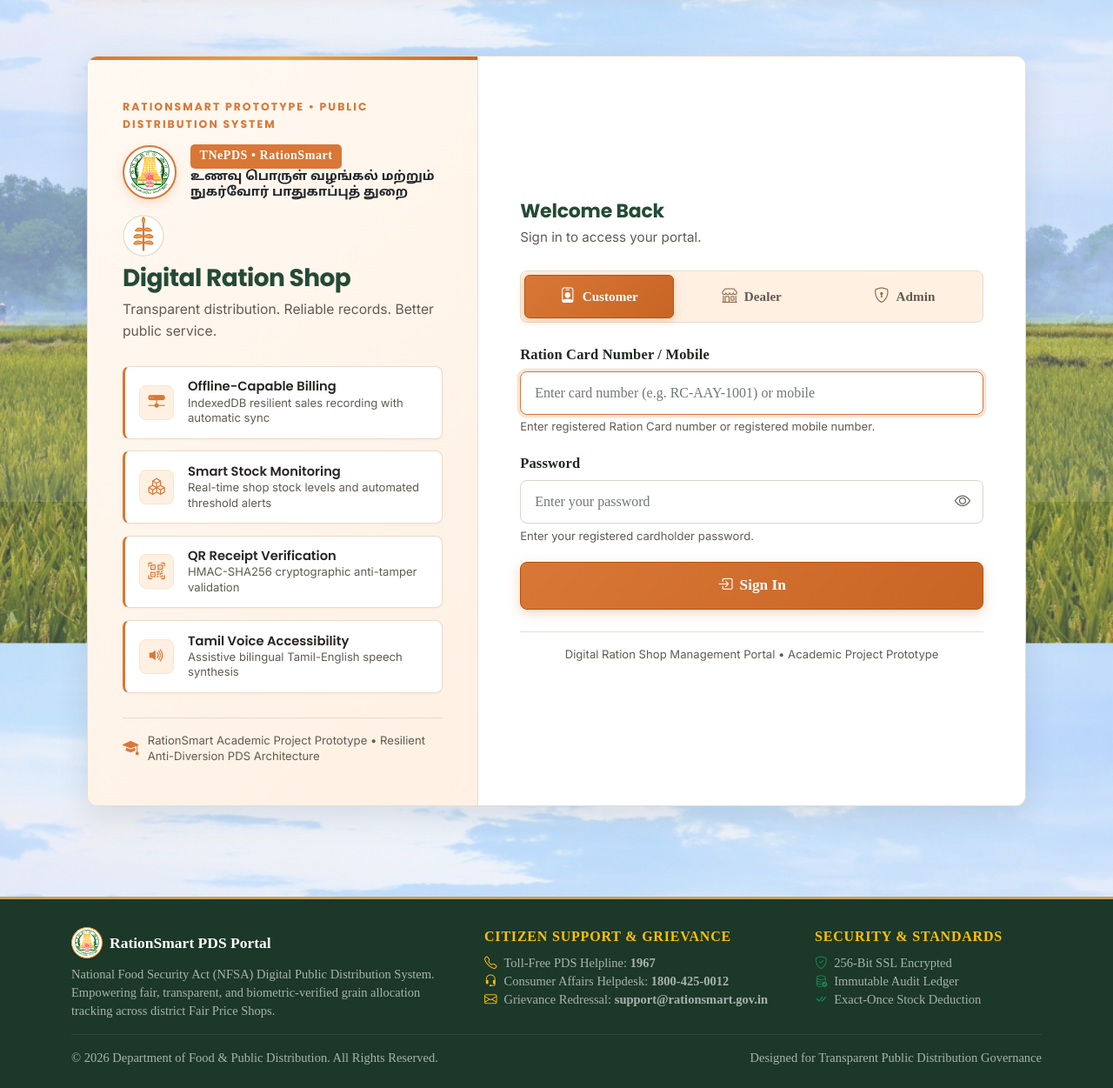
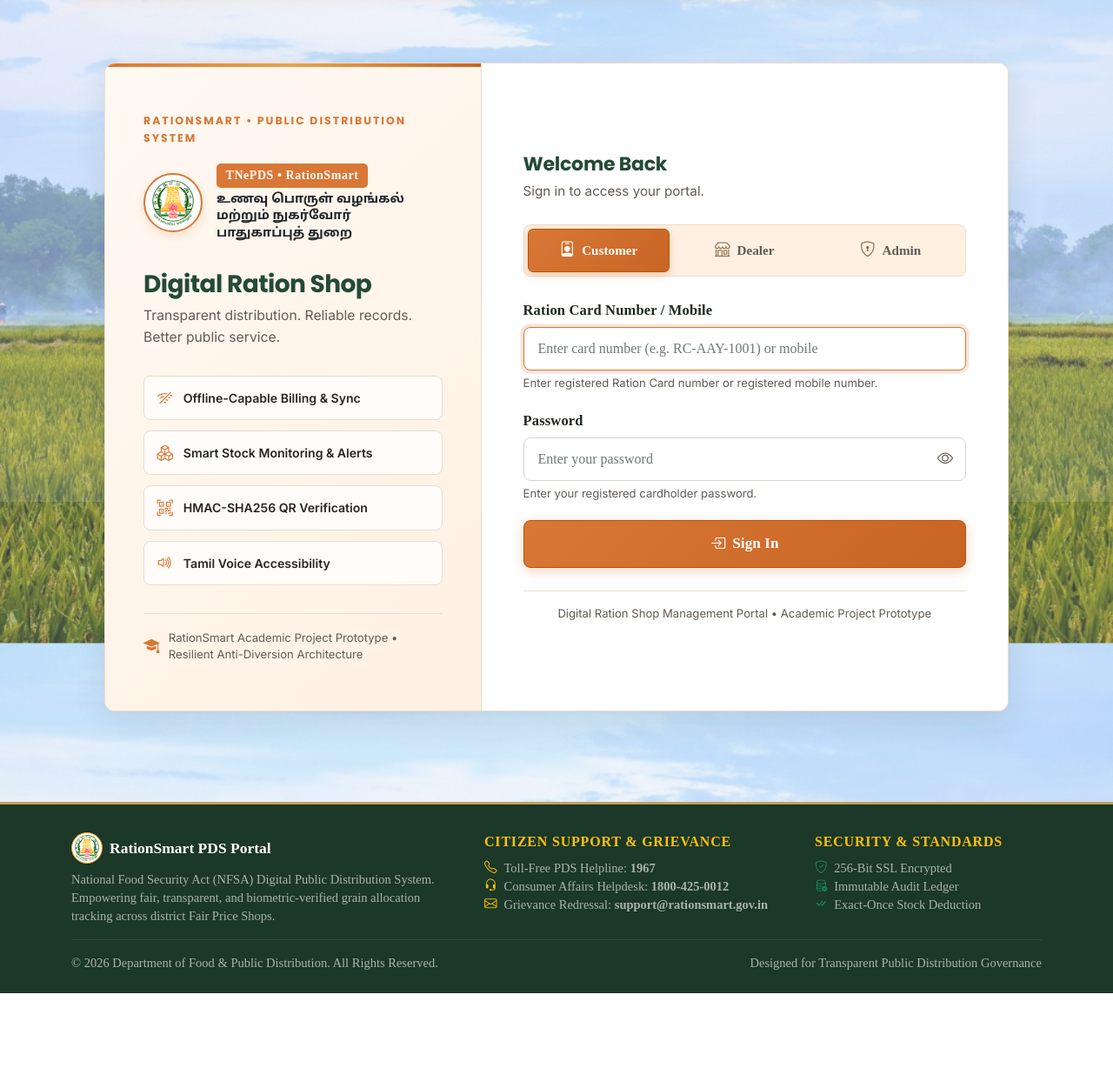
Before and after one commit to MahathiSelvaraj/RationSmart-PDS-Portal, a Flask app: page /login in a window 1280 px wide. Shown: the part 223-1474 px from the top of the page at 87% size. After the commit the page ends 1365 px from the top, so only its background shows below. Run offline with Flask 3, Linux system fonts and the light colour scheme; some libraries are stand-ins or nearby versions.

Commit message:
feat(auth): clean up login left panel by removing duplicate logo and replacing bulky cards with sleek compact feature checklist

```diff
--- a/templates/auth/login.html
+++ b/templates/auth/login.html
@@ -21,7 +21,7 @@
     font-family: 'Inter', var(--pds-font-family), -apple-system, BlinkMacSystemFont, 'Segoe UI', Roboto, sans-serif;
     background-color: transparent;
     color: #292524;
-    padding: 2rem 0 3.5rem 0;
+    padding: 2.5rem 0 3.5rem 0;
     min-height: calc(100vh - 160px);
     display: flex;
     align-items: center;
@@ -34,16 +34,16 @@
     border-radius: 12px;
     box-shadow: 0 12px 36px rgba(41, 37, 36, 0.10);
     overflow: hidden;
-    max-width: 1080px;
+    max-width: 1040px;
     width: 100%;
     margin: 0 auto;
 }
 
-/* --- Left Section (Brand & Feature Highlights Panel) --- */
+/* --- Left Section (Brand & Clean Identity Panel) --- */
 .login-visual-panel {
     background: linear-gradient(135deg, rgba(255, 249, 242, 0.98) 0%, rgba(255, 240, 226, 0.98) 100%);
     border-right: 1px solid #EADCCB;
-    padding: 3rem 2.5rem;
+    padding: 3.5rem 2.75rem;
     display: flex;
     flex-direction: column;
     justify-content: space-between;
@@ -68,13 +68,40 @@
     color: #D97736;
     text-transform: uppercase;
     display: inline-block;
-    margin-bottom: 0.85rem;
+    margin-bottom: 1.25rem;
 }
 
-/* Brand Title & Tagline */
+/* Single Authoritative Brand Logo & Department Title */
+.login-brand-header {
+    display: flex;
+    align-items: center;
+    gap: 1rem;
+    margin-bottom: 2rem;
+}
+
+.login-emblem-wrap {
+    background: #FFFFFF;
+    border: 2px solid #D97736;
+    border-radius: 50%;
+    padding: 6px;
+    width: 68px;
+    height: 68px;
+    box-shadow: 0 4px 12px rgba(217,119,54,0.20);
+    display: flex;
+    align-items: center;
+    justify-content: center;
+    flex-shrink: 0;
+}
+
+.login-emblem-wrap img {
+    width: 100%;
+    height: 100%;
+    object-fit: contain;
+}
+
 .portal-main-heading {
     font-family: 'Poppins', sans-serif;
-    font-size: 2.25rem;
+    font-size: 2.35rem;
     font-weight: 800;
     color: #292524;
     line-height: 1.2;
@@ -87,72 +114,48 @@
     color: #625B53;
     font-size: 0.98rem;
     line-height: 1.55;
-    margin-bottom: 1.75rem;
+    margin-bottom: 2rem;
 }
 
-/* Compact Feature Highlight Cards */
-.login-feature-highlights {
+/* Compact, Subtle Feature Highlights List */
+.login-feature-list {
     display: flex;
     flex-direction: column;
-    gap: 0.85rem;
-    margin-bottom: 1.75rem;
+    gap: 0.75rem;
+    margin-bottom: 2rem;
 }
 
-.feature-highlight-card {
+.login-feature-item {
     display: flex;
     align-items: center;
-    gap: 1rem;
-    padding: 0.85rem 1rem;
-    background-color: #FFFFFF;
+    gap: 0.75rem;
+    padding: 0.65rem 0.9rem;
+    background: rgba(255, 255, 255, 0.75);
     border: 1px solid #EADCCB;
-    border-left: 3.5px solid #D97736;
     border-radius: 8px;
-    box-shadow: 0 1px 3px rgba(41, 37, 36, 0.04);
-    transition: transform 0.15s ease-in-out, box-shadow 0.15s ease-in-out;
+    font-family: 'Inter', sans-serif;
+    font-size: 0.88rem;
+    font-weight: 600;
+    color: #292524;
+    transition: transform 0.15s ease, background 0.15s ease;
 }
 
-.feature-highlight-card:hover {
+.login-feature-item:hover {
+    background: #FFFFFF;
     transform: translateX(3px);
-    box-shadow: 0 4px 12px rgba(217, 119, 54, 0.12);
+    box-shadow: 0 2px 8px rgba(217, 119, 54, 0.10);
 }
 
-.feature-highlight-icon {
-    width: 40px;
-    height: 40px;
-    min-width: 40px;
-    background-color: #FFF0E2;
+.login-feature-item i {
+    font-size: 1.15rem;
     color: #D97736;
-    border: 1px solid #FCE4CC;
-    border-radius: 8px;
-    display: flex;
-    align-items: center;
-    justify-content: center;
-    font-size: 1.2rem;
-}
-
-.feature-highlight-content {
-    display: flex;
-    flex-direction: column;
-}
-
-.feature-highlight-content strong {
-    font-family: 'Poppins', sans-serif;
-    font-size: 0.92rem;
-    font-weight: 600;
-    color: #292524;
-    line-height: 1.3;
-}
-
-.feature-highlight-content span {
-    font-size: 0.82rem;
-    color: #625B53;
-    line-height: 1.35;
+    flex-shrink: 0;
 }
 
 /* Left Panel Footer Notice */
 .login-prototype-badge {
     border-top: 1px solid #EADCCB;
-    padding-top: 1rem;
+    padding-top: 1.15rem;
     margin-top: auto;
     display: flex;
     align-items: center;
@@ -171,7 +174,7 @@
 /* --- Right Section (Access Panel & Role Form) --- */
 .login-access-panel {
     background-color: #FFFFFF;
-    padding: 3.25rem 3rem;
+    padding: 3.5rem 3rem;
     display: flex;
     flex-direction: column;
     justify-content: center;
@@ -179,7 +182,7 @@
 
 .access-heading {
     font-family: 'Poppins', sans-serif;
-    font-size: 1.95rem;
+    font-size: 2rem;
     font-weight: 700;
     color: #292524;
     margin-bottom: 0.25rem;
@@ -190,7 +193,7 @@
     font-family: 'Inter', sans-serif;
     font-size: 0.95rem;
     color: #625B53;
-    margin-bottom: 1.6rem;
+    margin-bottom: 1.65rem;
 }
 
 /* Role Selector Tabs */
@@ -200,7 +203,7 @@
     border: 1px solid #EADCCB;
     border-radius: 8px;
     padding: 4px;
-    margin-bottom: 1.5rem;
+    margin-bottom: 1.65rem;
     gap: 4px;
 }
 
@@ -249,7 +252,7 @@
 
 /* Field Group & Inputs */
 .login-field-group {
-    margin-bottom: 1.25rem;
+    margin-bottom: 1.35rem;
 }
 
 .login-field-label {
@@ -398,35 +401,20 @@
 <div class="login-portal-wrapper">
     <div class="login-split-frame">
         <div class="row g-0">
-            <!-- Left Section: Visual & Feature Highlights Panel -->
+            <!-- Left Section: Clean Identity & Features -->
             <div class="col-lg-5 login-visual-panel">
                 <div>
-                    <span class="pds-gov-label">RationSmart Prototype &bull; PUBLIC DISTRIBUTION SYSTEM</span>
+                    <span class="pds-gov-label">RationSmart &bull; PUBLIC DISTRIBUTION SYSTEM</span>
 
-                    <!-- Preserved RationSmart Logo & Identity -->
-                    <div class="d-flex align-items-center gap-3 mb-3">
-                        <div style="background: #FFFFFF; border: 2.5px solid #D97736; border-radius: 50%; padding: 4px; width: 62px; height: 62px; box-shadow: 0 4px 12px rgba(217,119,54,0.22); display: flex; align-items: center; justify-content: center; flex-shrink: 0;">
-                            <img src="{{ url_for('static', filename='img/tn_gov_logo.svg') }}" alt="Tamil Nadu Government Emblem" style="width: 100%; height: 100%; object-fit: contain;">
+                    <!-- Single Authoritative Brand Logo -->
+                    <div class="login-brand-header">
+                        <div class="login-emblem-wrap">
+                            <img src="{{ url_for('static', filename='img/tn_gov_logo.svg') }}" alt="Tamil Nadu Government Emblem">
                         </div>
                         <div>
                             <span class="badge" style="background-color: #D97736; color: #FFFFFF; font-size: 0.75rem; letter-spacing: 0.04em; font-weight: 700;">TNePDS &bull; RationSmart</span>
-                            <div class="fw-bold text-dark" style="font-size: 0.92rem; line-height: 1.25; font-family: 'Noto Sans Tamil', sans-serif;">உணவு பொருள் வழங்கல் மற்றும் நுகர்வோர் பாதுகாப்புத் துறை</div>
+                            <div class="fw-bold text-dark mt-1" style="font-size: 0.92rem; line-height: 1.3; font-family: 'Noto Sans Tamil', sans-serif;">உணவு பொருள் வழங்கல் மற்றும் நுகர்வோர் பாதுகாப்புத் துறை</div>
                         </div>
-                    </div>
-
-                    <!-- Preserved Grain Motif Brand Icon -->
-                    <div class="mb-2">
-                        <svg class="grain-motif-svg" viewBox="0 0 52 52" fill="none" xmlns="http://www.w3.org/2000/svg" aria-hidden="true" style="width: 48px; height: 48px;">
-                            <circle cx="26" cy="26" r="25" fill="#FFFFFF" stroke="#EADCCB" stroke-width="1.5"/>
-                            <path d="M26 44V12" stroke="#D97736" stroke-width="2.5" stroke-linecap="round"/>
-                            <path d="M26 12C26 12 29.5 6 26 3C22.5 6 26 12 26 12Z" fill="#E9A34A" stroke="#D97736" stroke-width="1.2"/>
-                            <path d="M26 19C29.5 15 35 16 36 20C33 21 28.5 20 26 19Z" fill="#E9A34A" stroke="#D97736" stroke-width="1.2"/>
-                            <path d="M26 19C22.5 15 17 16 16 20C19 21 23.5 20 26 19Z" fill="#E9A34A" stroke="#D97736" stroke-width="1.2"/>
-                            <path d="M26 27C30.5 23 37 24 38 28C34 30 28.5 28 26 27Z" fill="#E9A34A" stroke="#D97736" stroke-width="1.2"/>
-                            <path d="M26 27C21.5 23 15 24 14 28C18 30 23.5 28 26 27Z" fill="#E9A34A" stroke="#D97736" stroke-width="1.2"/>
-                            <path d="M26 35C30.5 31 37 32 38 36C34 38 28.5 36 26 35Z" fill="#E9A34A" stroke="#D97736" stroke-width="1.2"/>
-                            <path d="M26 35C21.5 31 15 32 14 36C18 38 23.5 36 26 35Z" fill="#E9A34A" stroke="#D97736" stroke-width="1.2"/>
-                        </svg>
                     </div>
 
                     <h1 class="portal-main-heading">Digital Ration Shop</h1>
@@ -434,43 +422,23 @@
                         Transparent distribution. Reliable records. Better public service.
                     </p>
 
-                    <!-- Four Verified Implemented Feature Highlights -->
-                    <div class="login-feature-highlights">
-                        <div class="feature-highlight-card">
-                            <div class="feature-highlight-icon">
-                                <i class="bi bi-hdd-network-fill"></i>
-                            </div>
-                            <div class="feature-highlight-content">
-                                <strong>Offline-Capable Billing</strong>
-                                <span>IndexedDB resilient sales recording with automatic sync</span>
-                            </div>
+                    <!-- Compact, Elegant Feature Checklist -->
+                    <div class="login-feature-list">
+                        <div class="login-feature-item">
+                            <i class="bi bi-wifi-off"></i>
+                            <span>Offline-Capable Billing & Sync</span>
                         </div>
-                        <div class="feature-highlight-card">
-                            <div class="feature-highlight-icon">
-                                <i class="bi bi-boxes"></i>
-                            </div>
-                            <div class="feature-highlight-content">
-                                <strong>Smart Stock Monitoring</strong>
-                                <span>Real-time shop stock levels and automated threshold alerts</span>
-                            </div>
+                        <div class="login-feature-item">
+                            <i class="bi bi-boxes"></i>
+                            <span>Smart Stock Monitoring & Alerts</span>
                         </div>
-                        <div class="feature-highlight-card">
-                            <div class="feature-highlight-icon">
-                                <i class="bi bi-qr-code-scan"></i>
-                            </div>
-                            <div class="feature-highlight-content">
-                                <strong>QR Receipt Verification</strong>
-                                <span>HMAC-SHA256 cryptographic anti-tamper validation</span>
-                            </div>
+                        <div class="login-feature-item">
+                            <i class="bi bi-qr-code-scan"></i>
+                            <span>HMAC-SHA256 QR Verification</span>
                         </div>
-                        <div class="feature-highlight-card">
-                            <div class="feature-highlight-icon">
-                                <i class="bi bi-volume-up-fill"></i>
-                            </div>
-                            <div class="feature-highlight-content">
-                                <strong>Tamil Voice Accessibility</strong>
-                                <span>Assistive bilingual Tamil-English speech synthesis</span>
-                            </div>
+                        <div class="login-feature-item">
+                            <i class="bi bi-volume-up"></i>
+                            <span>Tamil Voice Accessibility</span>
                         </div>
                     </div>
                 </div>
@@ -478,7 +446,7 @@
                 <!-- Academic Project Prototype Identity -->
                 <div class="login-prototype-badge">
                     <i class="bi bi-mortarboard-fill"></i>
-                    <span>RationSmart Academic Project Prototype &bull; Resilient Anti-Diversion PDS Architecture</span>
+                    <span>RationSmart Academic Project Prototype &bull; Resilient Anti-Diversion Architecture</span>
                 </div>
             </div>
 
@@ -519,7 +487,7 @@
                         </button>
                     </div>
 
-                    <!-- Flash / Error Display Area (with automatic deduplication) -->
+                    <!-- Flash / Error Display Area (with deduplication) -->
                     <div class="login-alert-area" id="alertContainer">
                         {% with messages = get_flashed_messages(with_categories=true) %}
                             {% if messages %}
```
